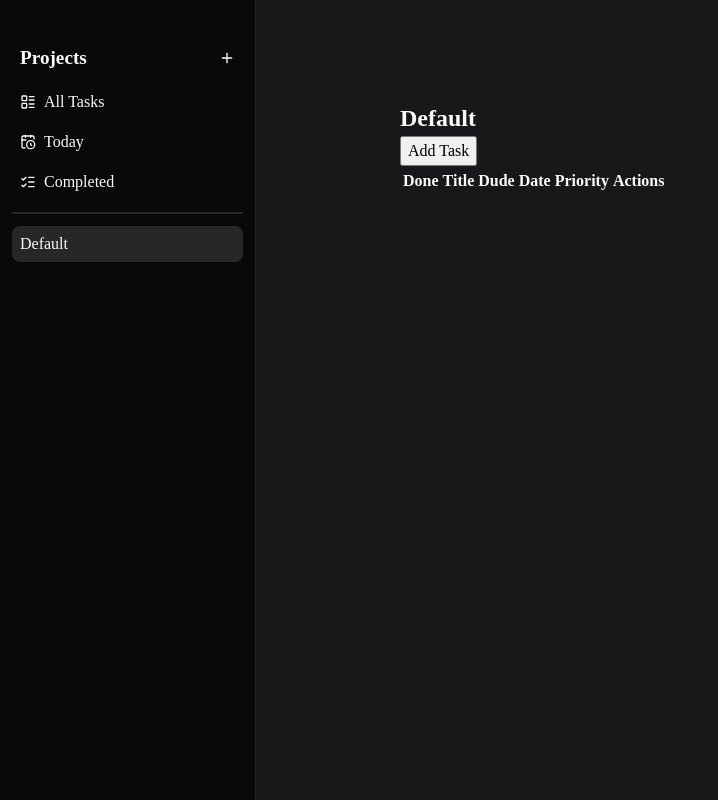
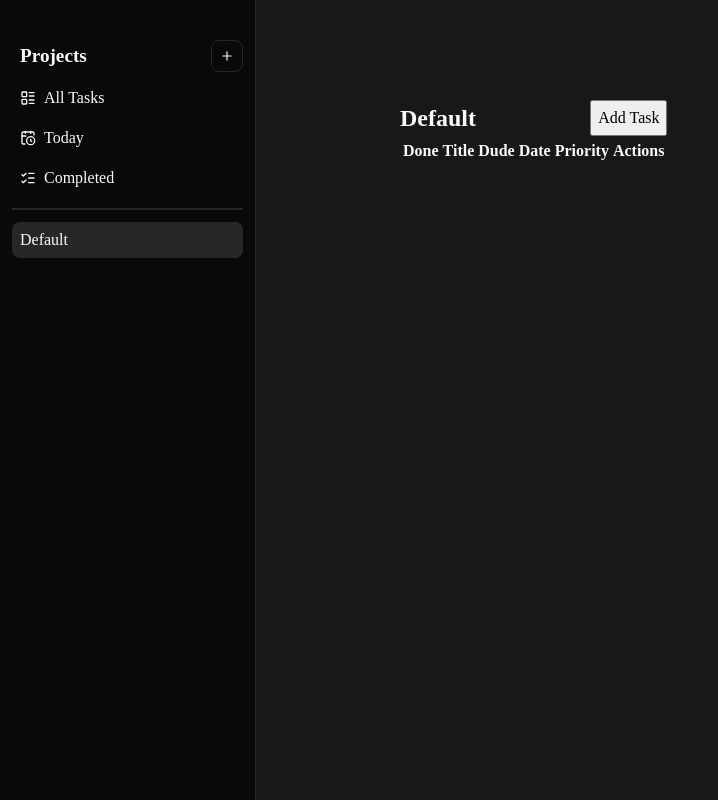
Before and after one commit to adrxan/todo-list, a website built with webpack: page src/index.html in a window 1280 px wide. Shown: the whole page, without its empty margins (0-718 px from the left). Built offline with nearby package versions, Linux system fonts and the light colour scheme.

Commit message:
Add styles for tasks header and update new button styling

```diff
--- a/src/styles.css
+++ b/src/styles.css
@@ -85,8 +85,10 @@ h4 {
 
 #projects-header .new-btn {
     width: 32px;
+    height: 32px;
     align-self: flex-end;
     text-align: center;
+    border: var(--border);
 }
 
 #projects-container {
@@ -129,3 +131,8 @@ h4 {
 main {
     padding: 100px 144px;
 }
+
+#tasks-header {
+    display: flex;
+    justify-content: space-between;
+}
```
